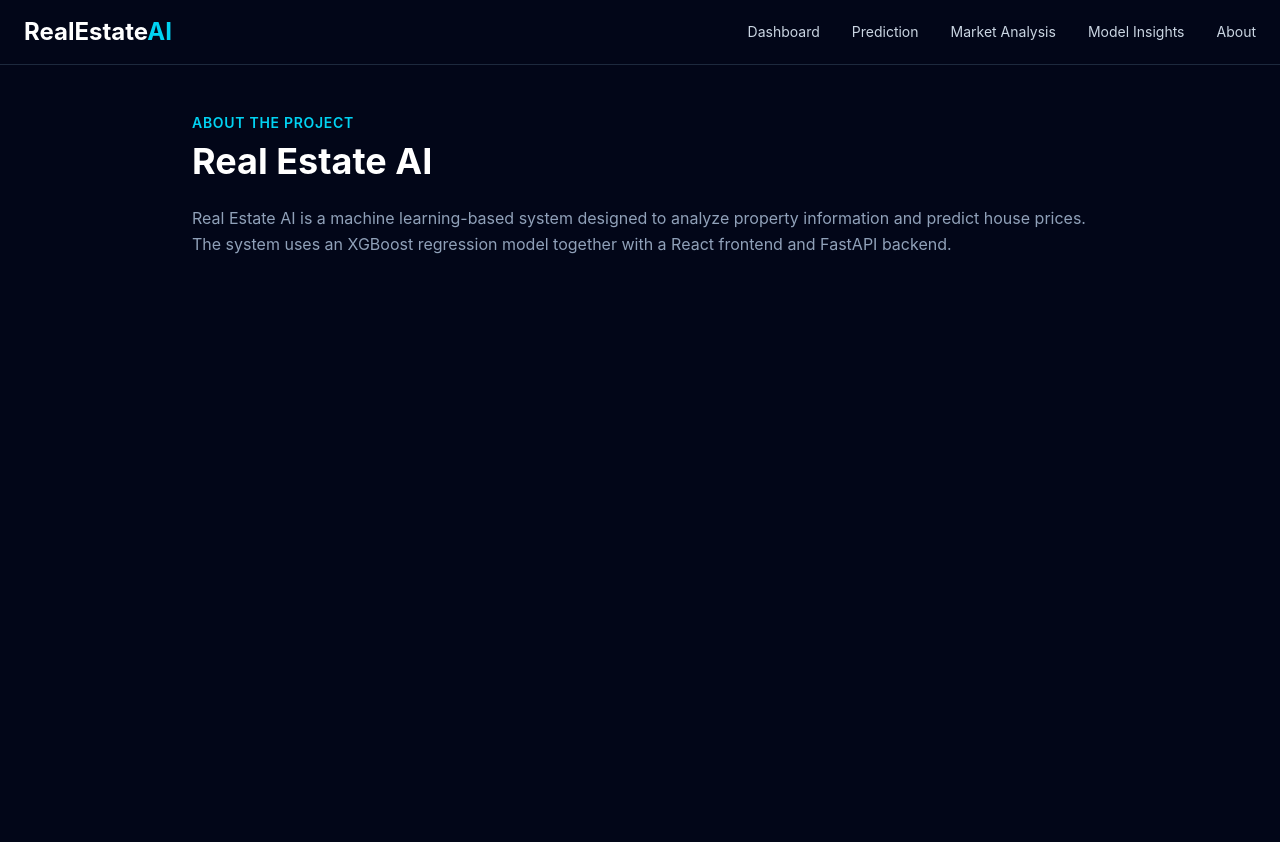
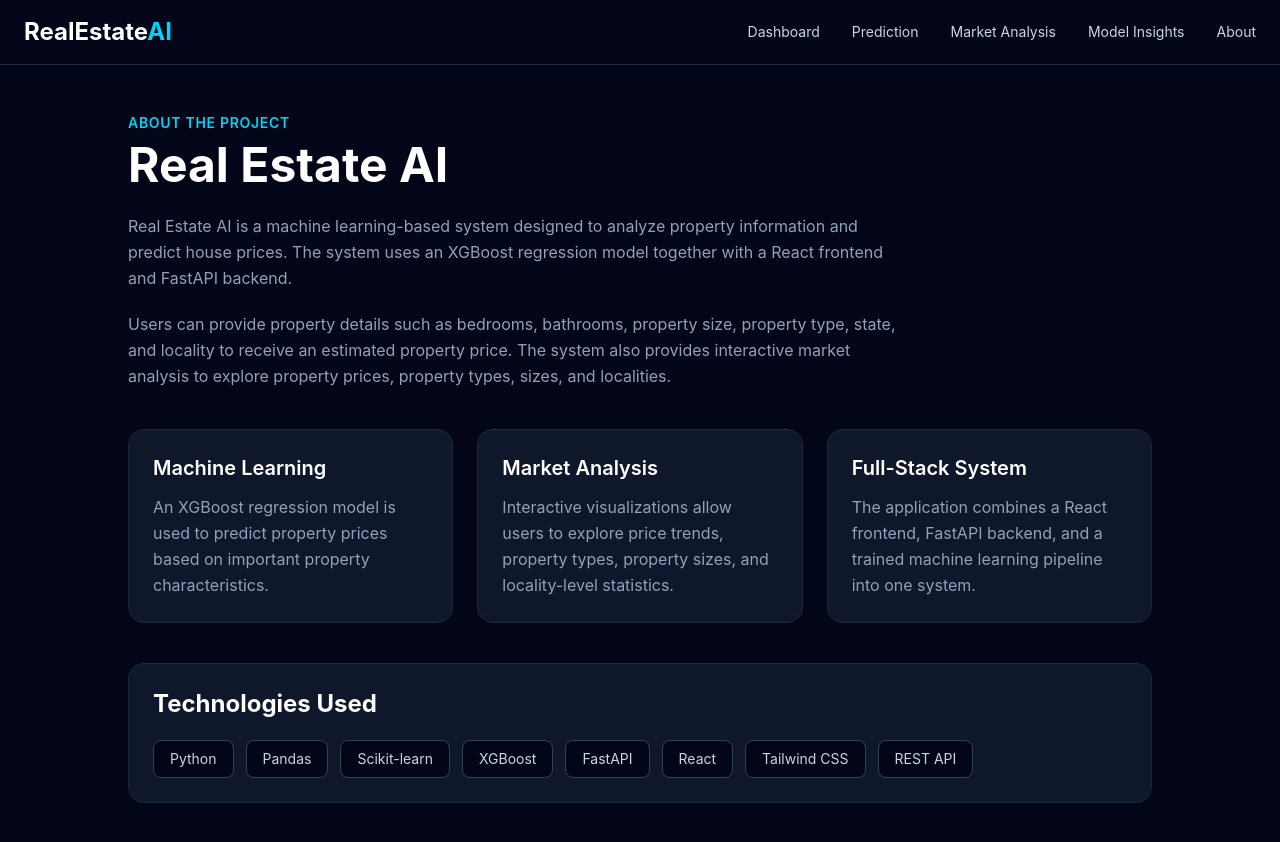
Before and after one commit to DhaneeraDulvanya/Sri-Lankan-Land-Price-Prediction-and-Real-Estate-Market-Analysis-System, a React (Vite) app in the folder frontend/: page /about in a window 1280 px wide. Shown: the top 842 px of the page. Built offline with nearby package versions, Linux system fonts and the light colour scheme.

Commit message:
Update the content of the about

```diff
--- a/frontend/src/pages/About.jsx
+++ b/frontend/src/pages/About.jsx
@@ -1,22 +1,100 @@
 function About() {
   return (
     <div className="min-h-screen bg-slate-950 px-6 py-12">
-      <div className="mx-auto max-w-4xl">
+      <div className="mx-auto max-w-5xl">
 
         <p className="text-sm font-semibold uppercase tracking-wider text-cyan-400">
           About the Project
         </p>
 
-        <h1 className="mt-2 text-4xl font-bold text-white">
+        <h1 className="mt-2 text-4xl font-bold text-white md:text-5xl">
           Real Estate AI
         </h1>
 
-        <p className="mt-6 leading-relaxed text-slate-400">
+        <p className="mt-6 max-w-3xl leading-relaxed text-slate-400">
           Real Estate AI is a machine learning-based system designed
           to analyze property information and predict house prices.
           The system uses an XGBoost regression model together with
           a React frontend and FastAPI backend.
         </p>
+
+        <p className="mt-5 max-w-3xl leading-relaxed text-slate-400">
+          Users can provide property details such as bedrooms, bathrooms,
+          property size, property type, state, and locality to receive
+          an estimated property price. The system also provides
+          interactive market analysis to explore property prices,
+          property types, sizes, and localities.
+        </p>
+
+        {/* Project Features */}
+        <div className="mt-10 grid gap-6 md:grid-cols-3">
+
+          <div className="rounded-2xl border border-slate-800 bg-slate-900 p-6">
+            <h2 className="text-xl font-semibold text-white">
+              Machine Learning
+            </h2>
+
+            <p className="mt-3 leading-relaxed text-slate-400">
+              An XGBoost regression model is used to predict property
+              prices based on important property characteristics.
+            </p>
+          </div>
+
+          <div className="rounded-2xl border border-slate-800 bg-slate-900 p-6">
+            <h2 className="text-xl font-semibold text-white">
+              Market Analysis
+            </h2>
+
+            <p className="mt-3 leading-relaxed text-slate-400">
+              Interactive visualizations allow users to explore price
+              trends, property types, property sizes, and locality-level
+              statistics.
+            </p>
+          </div>
+
+          <div className="rounded-2xl border border-slate-800 bg-slate-900 p-6">
+            <h2 className="text-xl font-semibold text-white">
+              Full-Stack System
+            </h2>
+
+            <p className="mt-3 leading-relaxed text-slate-400">
+              The application combines a React frontend, FastAPI backend,
+              and a trained machine learning pipeline into one system.
+            </p>
+          </div>
+
+        </div>
+
+        {/* Technologies */}
+        <div className="mt-10 rounded-2xl border border-slate-800 bg-slate-900 p-6">
+
+          <h2 className="text-2xl font-bold text-white">
+            Technologies Used
+          </h2>
+
+          <div className="mt-5 flex flex-wrap gap-3">
+
+            {[
+              "Python",
+              "Pandas",
+              "Scikit-learn",
+              "XGBoost",
+              "FastAPI",
+              "React",
+              "Tailwind CSS",
+              "REST API",
+            ].map((technology) => (
+              <span
+                key={technology}
+                className="rounded-lg border border-slate-700 bg-slate-950 px-4 py-2 text-sm text-slate-300"
+              >
+                {technology}
+              </span>
+            ))}
+
+          </div>
+
+        </div>
 
       </div>
     </div>
```
